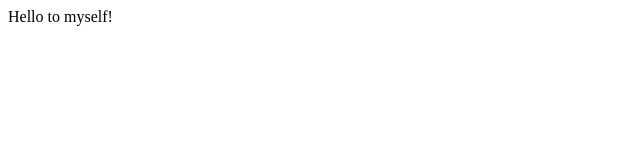
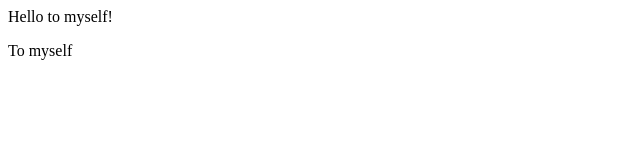
Before and after one commit to KinimodK/GitIntroduction, a plain HTML site: page index.html in a window 1280 px wide. Shown: the full height of the page, 0-640 px from the left. Drawn offline with Linux system fonts and the light colour scheme.

Commit message:
Modified index.html
Modified my .html file with adding p section

```diff
--- a/index.html
+++ b/index.html
@@ -1 +1,2 @@
 <div>Hello to myself!</div>
+<p>To myself</p>
```
